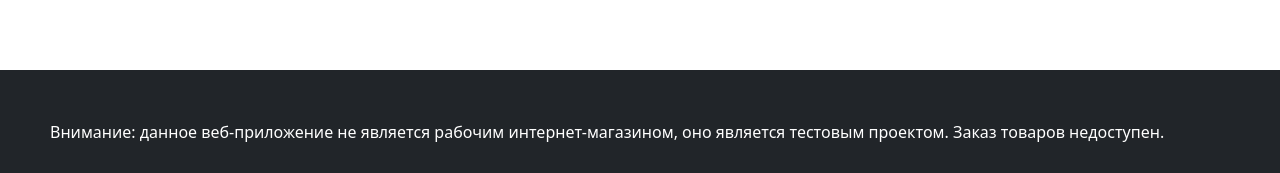
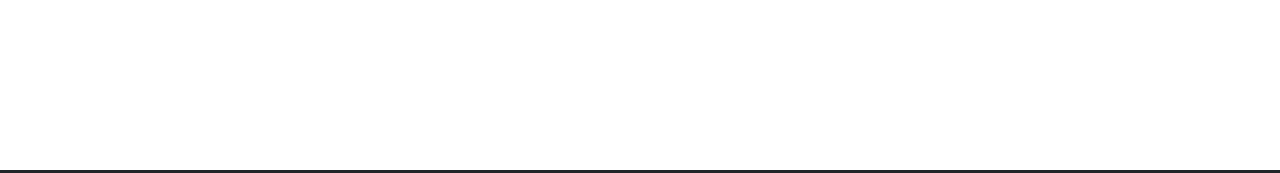
Before and after one commit to TheSergeant95/Practice_OnlineStore, a React (Create React App) app in the folder client/: page / in a window 1280 px wide. Shown: the part 606-779 px from the top of the page. Built offline with nearby package versions, Linux system fonts and the light colour scheme; no server answers.

Commit message:
footer padding fix

```diff
--- a/client/src/components/AppFooter.js
+++ b/client/src/components/AppFooter.js
@@ -3,7 +3,7 @@ import { Container } from 'react-bootstrap';
 
 const AppFooter = () => {
 	return (
-		<Container height={40} fluid className='bg-dark text-white' style={{padding: '50px', position: 'fixed', bottom: 0, zIndex: 4}}>
+		<Container height={40} fluid className='bg-dark text-white' style={{padding: '0 50px', position: 'fixed', bottom: 0, zIndex: 4}}>
 			Внимание: данное веб-приложение не является рабочим интернет-магазином, оно является тестовым проектом.
 			Заказ товаров недоступен.
 		</Container>
```
